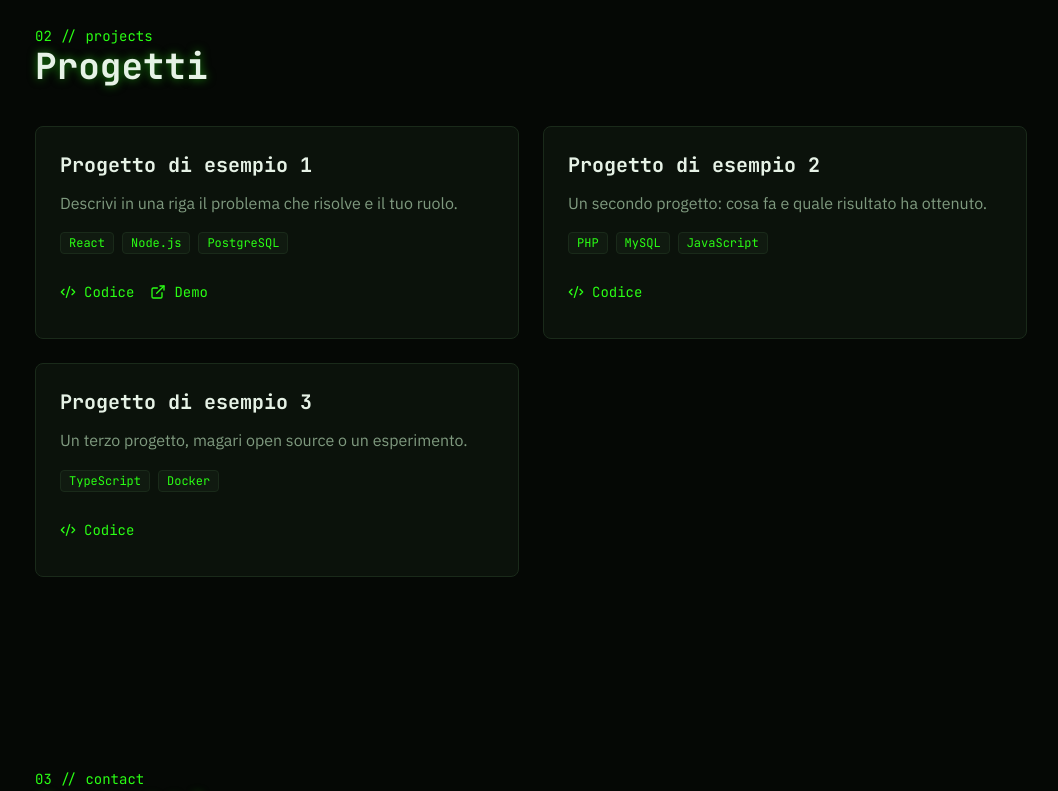
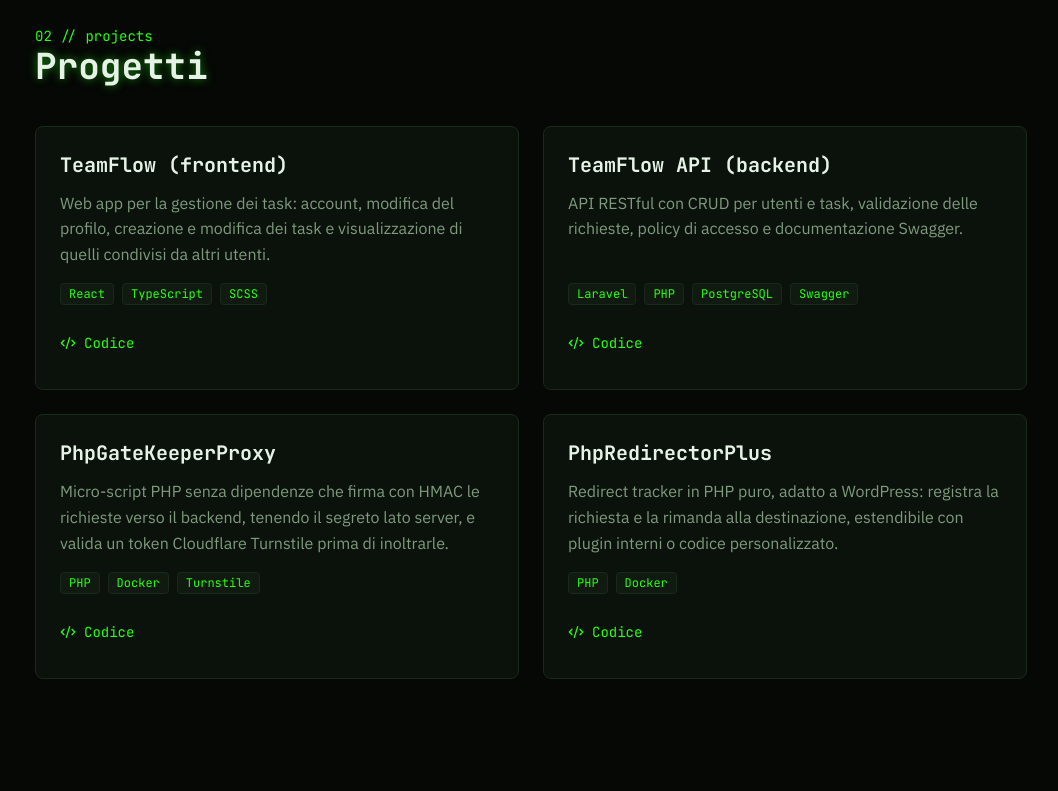
Before and after one commit to giovannipacelli2/portfolio, a React (Vite) app: page / in a window 1280 px wide. Shown: the part 1560-2351 px from the top of the page, without its empty margins (109-1167 px from the left). Built offline with nearby package versions, Linux system fonts and the light colour scheme.

Commit message:
feat: add real projects to the portfolio data

```diff
--- a/src/data/codeSnippets.ts
+++ b/src/data/codeSnippets.ts
@@ -11,7 +11,7 @@ export interface CodeSnippet {
 export const codeSnippets: CodeSnippet[] = [
   { lang: 'javascript', code: 'const sum = (a, b) => a + b;\nconsole.log(sum(2, 3));' },
   { lang: 'javascript', code: 'fetch(url)\n  .then(r => r.json())\n  .then(console.log);' },
-  { lang: 'javascript', code: 'items.map(i => i.id)\n     .filter(Boolean);' },
+  { lang: 'javascript', code: 'items.map(i => i.id)\n     .filter((elem)=>{elem!==null});' },
   { lang: 'javascript', code: 'async function load() {\n  return await api.get();\n}' },
   { lang: 'javascript', code: 'export default {\n  name: "dev",\n};' },
   { lang: 'php', code: '<?php\necho "Hello, world";' },
--- a/src/data/portfolio.ts
+++ b/src/data/portfolio.ts
@@ -52,24 +52,33 @@ export const skills: Skill[] = [
 
 export const projects: Project[] = [
   {
-    title: 'Progetto di esempio 1',
-    description: 'Descrivi in una riga il problema che risolve e il tuo ruolo.',
-    stack: ['React', 'Node.js', 'PostgreSQL'],
-    repo: 'https://github.com/',
-    demo: 'https://example.com',
+    title: 'TeamFlow (frontend)',
+    description:
+      'Web app per la gestione dei task: account, modifica del profilo, creazione e modifica dei task e visualizzazione di quelli condivisi da altri utenti.',
+    stack: ['React', 'TypeScript', 'SCSS'],
+    repo: 'https://github.com/giovannipacelli2/teamflow_fe',
     featured: true,
   },
   {
-    title: 'Progetto di esempio 2',
-    description: 'Un secondo progetto: cosa fa e quale risultato ha ottenuto.',
-    stack: ['PHP', 'MySQL', 'JavaScript'],
-    repo: 'https://github.com/',
+    title: 'TeamFlow API (backend)',
+    description:
+      'API RESTful con CRUD per utenti e task, validazione delle richieste, policy di accesso e documentazione Swagger.',
+    stack: ['Laravel', 'PHP', 'PostgreSQL', 'Swagger'],
+    repo: 'https://github.com/giovannipacelli2/teamflow_be',
     featured: true,
   },
   {
-    title: 'Progetto di esempio 3',
-    description: 'Un terzo progetto, magari open source o un esperimento.',
-    stack: ['TypeScript', 'Docker'],
-    repo: 'https://github.com/',
+    title: 'PhpGateKeeperProxy',
+    description:
+      'Micro-script PHP senza dipendenze che firma con HMAC le richieste verso il backend, tenendo il segreto lato server, e valida un token Cloudflare Turnstile prima di inoltrarle.',
+    stack: ['PHP', 'Docker', 'Turnstile'],
+    repo: 'https://github.com/giovannipacelli2/PhpGateKeeperProxy',
+  },
+  {
+    title: 'PhpRedirectorPlus',
+    description:
+      'Redirect tracker in PHP puro, adatto a WordPress: registra la richiesta e la rimanda alla destinazione, estendibile con plugin interni o codice personalizzato.',
+    stack: ['PHP', 'Docker'],
+    repo: 'https://github.com/giovannipacelli2/PhpRedirectorPlus',
   },
 ]
```
